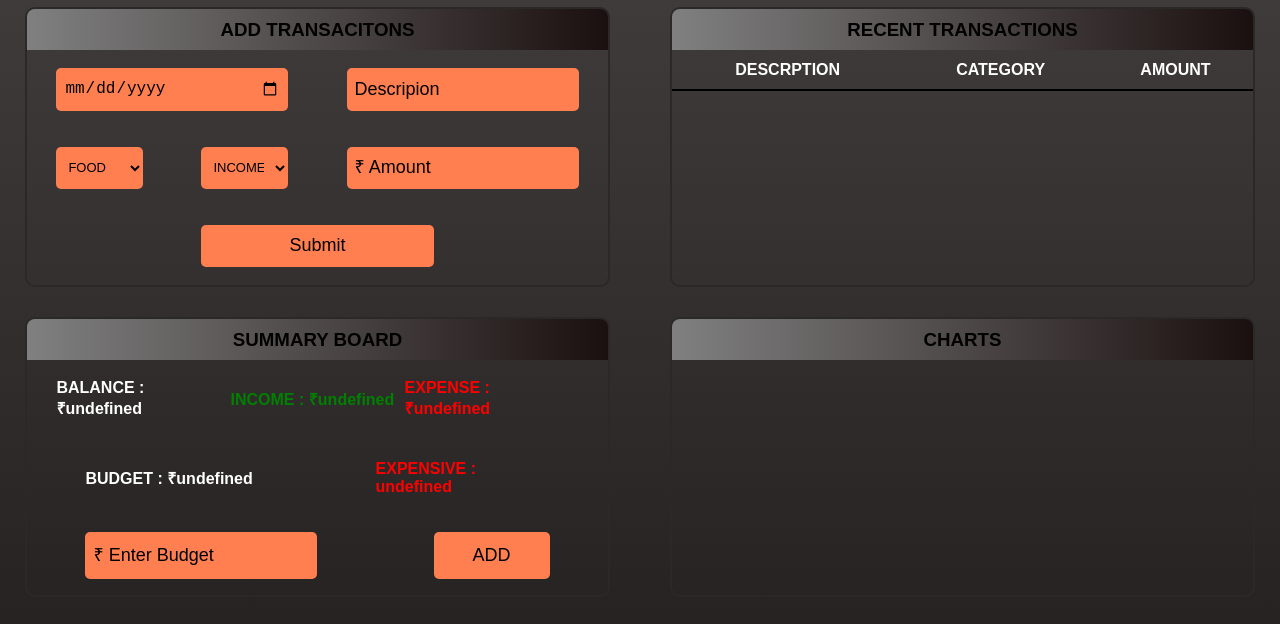
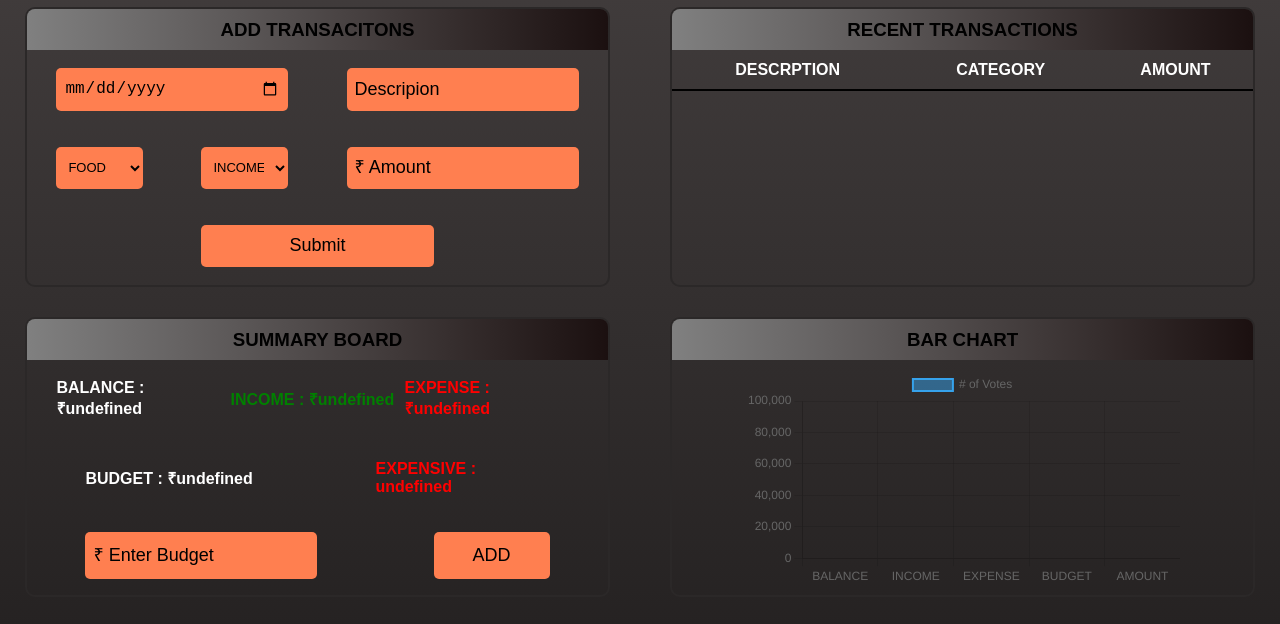
Before and after one commit to sachit-create/Finance-Tracker, a plain HTML site: page index.html in a window 1280 px wide. Shown: the part 103-727 px from the top of the page. Drawn offline with nearby package versions, Linux system fonts and the light colour scheme.

Commit message:
congrats project completed

```diff
--- a/css/style.css
+++ b/css/style.css
@@ -376,3 +376,12 @@ button:hover {
     font-size: x-large;
   }
 }
+
+
+.chart_background{
+  height: 85%;
+  width: 75%;
+  display: flex;
+  align-items: center;
+  justify-self: center;
+}
--- a/index.html
+++ b/index.html
@@ -124,8 +124,11 @@
 
       <section id="section3">
         <div class="content_background">
-          <div class="section3_content heading">
-            <h3>CHARTS</h3>
+          <div class="heading">
+            <h3>BAR CHART</h3>
+          </div>
+          <div class="chart_background">
+            <canvas id="myChart2"></canvas>
           </div>
         </div>
       </section>
@@ -173,11 +176,13 @@
       </section>
 
       <section>
-        <button onclick="clearAll()">clear all</button>
+        <button style="height: 50px; width: 200px" onclick="clearAll()">
+          clear all
+        </button>
       </section>
     </main>
 
+    <script src="https://cdn.jsdelivr.net/npm/chart.js"></script>
     <script src="scripts/scripts.js"></script>
-    <script src="scripts/charts.js"></script>
   </body>
 </html>
--- a/scripts/scripts.js
+++ b/scripts/scripts.js
@@ -177,6 +177,7 @@ function update_summary(transaction) {
 }
 
 function reset_summary() {
+  load_summary();
   summary.budget = 0;
   summary.expense = 0;
   summary.expensive = "none";
@@ -242,3 +243,31 @@ function delete_row(button) {
   transaction_record();
   update_summary2();
 }
+
+
+const ctx2 = document.getElementById("myChart2");
+
+let summary2 = JSON.parse(localStorage.getItem("summary")) || {};
+console.log(summary2)
+
+new Chart(ctx2, {
+  type: "bar",
+  data: {
+    labels: ["BALANCE","INCOME","EXPENSE","BUDGET","AMOUNT"],
+    datasets: [
+      {
+        label: "# of Votes",
+        data: [Number(summary2.balance),summary2.income,summary2.expense,summary2.budget,summary2.expensive_amount],
+        borderWidth: 2,
+      },
+    ],
+  },
+  options: {
+    scales: {
+      y: {
+        min:0,
+        max:100000
+      },
+    },
+  },
+});
```
Also changed, not shown: scripts/charts.js (deleted). Lines whose indentation alone changed are shown as unchanged.
